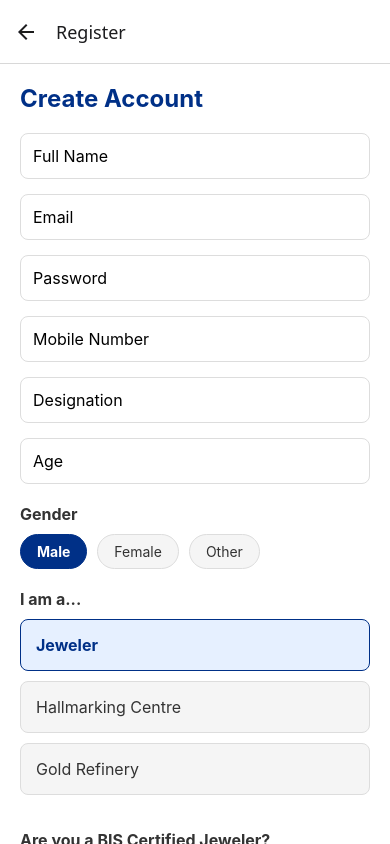
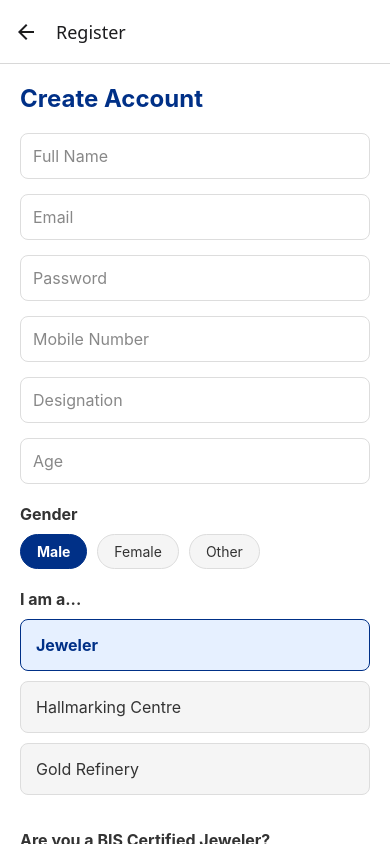
Before and after one commit to tanumeena28/Hallmarking-Bot, a React Native app in the folder mobile/: screen /Register in a window 390 px wide. Built offline with nearby package versions, Linux system fonts and the light colour scheme; what expo-linking would draw is missing.

Commit message:
Fix mobile screen TextInput visibility and color styling for dark mode

```diff
--- a/mobile/app.json
+++ b/mobile/app.json
@@ -30,6 +30,12 @@
     },
     "plugins": [
       "expo-secure-store"
-    ]
+    ],
+    "extra": {
+      "apiUrl": "https://bot.hallmarkingcentre.in/api",
+      "eas": {
+        "projectId": "fc2a089d-b6a7-4a5c-8b40-ed5716d4e5a2"
+      }
+    }
   }
 }
--- a/mobile/src/screens/ChatScreen.tsx
+++ b/mobile/src/screens/ChatScreen.tsx
@@ -797,6 +797,7 @@ export default function ChatScreen({ navigation }: any) {
               <TextInput
                 style={styles.input}
                 placeholder="Ask a question..."
+                placeholderTextColor="#888"
                 value={inputText}
                 onChangeText={setInputText}
                 multiline
--- a/mobile/src/screens/LoginScreen.tsx
+++ b/mobile/src/screens/LoginScreen.tsx
@@ -69,6 +69,7 @@ export default function LoginScreen({ navigation }: any) {
         <TextInput
           style={styles.input}
           placeholder="Email"
+          placeholderTextColor="#888"
           value={email}
           onChangeText={setEmail}
           keyboardType="email-address"
@@ -78,6 +79,7 @@ export default function LoginScreen({ navigation }: any) {
         <TextInput
           style={styles.input}
           placeholder="Password"
+          placeholderTextColor="#888"
           value={password}
           onChangeText={setPassword}
           secureTextEntry
@@ -116,6 +118,7 @@ const styles = StyleSheet.create({
     borderRadius: 8,
     marginBottom: 15,
     fontSize: 16,
+    color: '#333',
   },
   button: {
     backgroundColor: '#003087',
--- a/mobile/src/screens/ProfileScreen.tsx
+++ b/mobile/src/screens/ProfileScreen.tsx
@@ -315,6 +315,7 @@ export default function ProfileScreen({ navigation }: any) {
                 <TextInput
                   style={styles.input}
                   placeholder="Full Name"
+                  placeholderTextColor="#888"
                   value={editName}
                   onChangeText={setEditName}
                 />
@@ -323,6 +324,7 @@ export default function ProfileScreen({ navigation }: any) {
                 <TextInput
                   style={styles.input}
                   placeholder="Company Name"
+                  placeholderTextColor="#888"
                   value={editCompany}
                   onChangeText={setEditCompany}
                 />
@@ -331,6 +333,7 @@ export default function ProfileScreen({ navigation }: any) {
                 <TextInput
                   style={styles.input}
                   placeholder="Designation"
+                  placeholderTextColor="#888"
                   value={editDesignation}
                   onChangeText={setEditDesignation}
                 />
@@ -339,6 +342,7 @@ export default function ProfileScreen({ navigation }: any) {
                 <TextInput
                   style={styles.input}
                   placeholder="BIS Registration Number"
+                  placeholderTextColor="#888"
                   value={editBisRegistrationNumber}
                   onChangeText={setEditBisRegistrationNumber}
                 />
@@ -347,6 +351,7 @@ export default function ProfileScreen({ navigation }: any) {
                 <TextInput
                   style={styles.input}
                   placeholder="Mobile Number"
+                  placeholderTextColor="#888"
                   value={editPhone}
                   onChangeText={setEditPhone}
                   keyboardType="phone-pad"
@@ -356,6 +361,7 @@ export default function ProfileScreen({ navigation }: any) {
                 <TextInput
                   style={styles.input}
                   placeholder="Age"
+                  placeholderTextColor="#888"
                   value={editAge}
                   onChangeText={setEditAge}
                   keyboardType="numeric"
@@ -549,6 +555,7 @@ export default function ProfileScreen({ navigation }: any) {
               <TextInput
                 style={styles.input}
                 placeholder="Full Name"
+                placeholderTextColor="#888"
                 value={memberName}
                 onChangeText={setMemberName}
               />
@@ -557,6 +564,7 @@ export default function ProfileScreen({ navigation }: any) {
               <TextInput
                 style={styles.input}
                 placeholder="Email Address"
+                placeholderTextColor="#888"
                 value={memberEmail}
                 onChangeText={setMemberEmail}
                 keyboardType="email-address"
@@ -567,6 +575,7 @@ export default function ProfileScreen({ navigation }: any) {
               <TextInput
                 style={styles.input}
                 placeholder="Password"
+                placeholderTextColor="#888"
                 value={memberPassword}
                 onChangeText={setMemberPassword}
                 secureTextEntry
@@ -576,6 +585,7 @@ export default function ProfileScreen({ navigation }: any) {
               <TextInput
                 style={styles.input}
                 placeholder="Designation (e.g. Sales, Assayer)"
+                placeholderTextColor="#888"
                 value={memberDesignation}
                 onChangeText={setMemberDesignation}
               />
@@ -584,6 +594,7 @@ export default function ProfileScreen({ navigation }: any) {
               <TextInput
                 style={styles.input}
                 placeholder="Mobile Number"
+                placeholderTextColor="#888"
                 value={memberPhone}
                 onChangeText={setMemberPhone}
                 keyboardType="phone-pad"
@@ -593,6 +604,7 @@ export default function ProfileScreen({ navigation }: any) {
               <TextInput
                 style={styles.input}
                 placeholder="Age"
+                placeholderTextColor="#888"
                 value={memberAge}
                 onChangeText={setMemberAge}
                 keyboardType="numeric"
@@ -652,6 +664,7 @@ export default function ProfileScreen({ navigation }: any) {
               <TextInput
                 style={styles.input}
                 placeholder="colleague@email.com"
+                placeholderTextColor="#888"
                 value={inviteEmail}
                 onChangeText={setInviteEmail}
                 keyboardType="email-address"
@@ -662,6 +675,7 @@ export default function ProfileScreen({ navigation }: any) {
               <TextInput
                 style={styles.input}
                 placeholder="Full Name"
+                placeholderTextColor="#888"
                 value={inviteName}
                 onChangeText={setInviteName}
               />
@@ -924,6 +938,7 @@ const styles = StyleSheet.create({
     marginBottom: 10,
     fontSize: 16,
     backgroundColor: '#fafafa',
+    color: '#333',
   },
   row: {
     flexDirection: 'row',
--- a/mobile/src/screens/RegisterScreen.tsx
+++ b/mobile/src/screens/RegisterScreen.tsx
@@ -216,6 +216,7 @@ export default function RegisterScreen({ route, navigation }: any) {
         <TextInput
           style={styles.input}
           placeholder="Full Name"
+          placeholderTextColor="#888"
           value={name}
           onChangeText={setName}
         />
@@ -223,6 +224,7 @@ export default function RegisterScreen({ route, navigation }: any) {
         <TextInput
           style={[styles.input, isInviteVerified && styles.disabledInput]}
           placeholder="Email"
+          placeholderTextColor="#888"
           value={email}
           onChangeText={setEmail}
           keyboardType="email-address"
@@ -233,6 +235,7 @@ export default function RegisterScreen({ route, navigation }: any) {
         <TextInput
           style={styles.input}
           placeholder="Password"
+          placeholderTextColor="#888"
           value={password}
           onChangeText={setPassword}
           secureTextEntry
@@ -241,6 +244,7 @@ export default function RegisterScreen({ route, navigation }: any) {
         <TextInput
           style={styles.input}
           placeholder="Mobile Number"
+          placeholderTextColor="#888"
           value={phone}
           onChangeText={setPhone}
           keyboardType="phone-pad"
@@ -249,6 +253,7 @@ export default function RegisterScreen({ route, navigation }: any) {
         <TextInput
           style={styles.input}
           placeholder="Designation"
+          placeholderTextColor="#888"
           value={designation}
           onChangeText={setDesignation}
         />
@@ -256,6 +261,7 @@ export default function RegisterScreen({ route, navigation }: any) {
         <TextInput
           style={styles.input}
           placeholder="Age"
+          placeholderTextColor="#888"
           value={age}
           onChangeText={setAge}
           keyboardType="numeric"
@@ -367,6 +373,7 @@ export default function RegisterScreen({ route, navigation }: any) {
                   ? 'BIS AHC Recognition Number'
                   : 'BIS Refinery License Number'
               }
+              placeholderTextColor="#888"
               value={bisRegistrationNumber}
               onChangeText={setBisRegistrationNumber}
               autoCapitalize="characters"
@@ -407,6 +414,7 @@ const styles = StyleSheet.create({
     borderRadius: 8,
     marginBottom: 15,
     fontSize: 16,
+    color: '#333',
   },
   disabledInput: {
     backgroundColor: '#f5f5f5',
```
